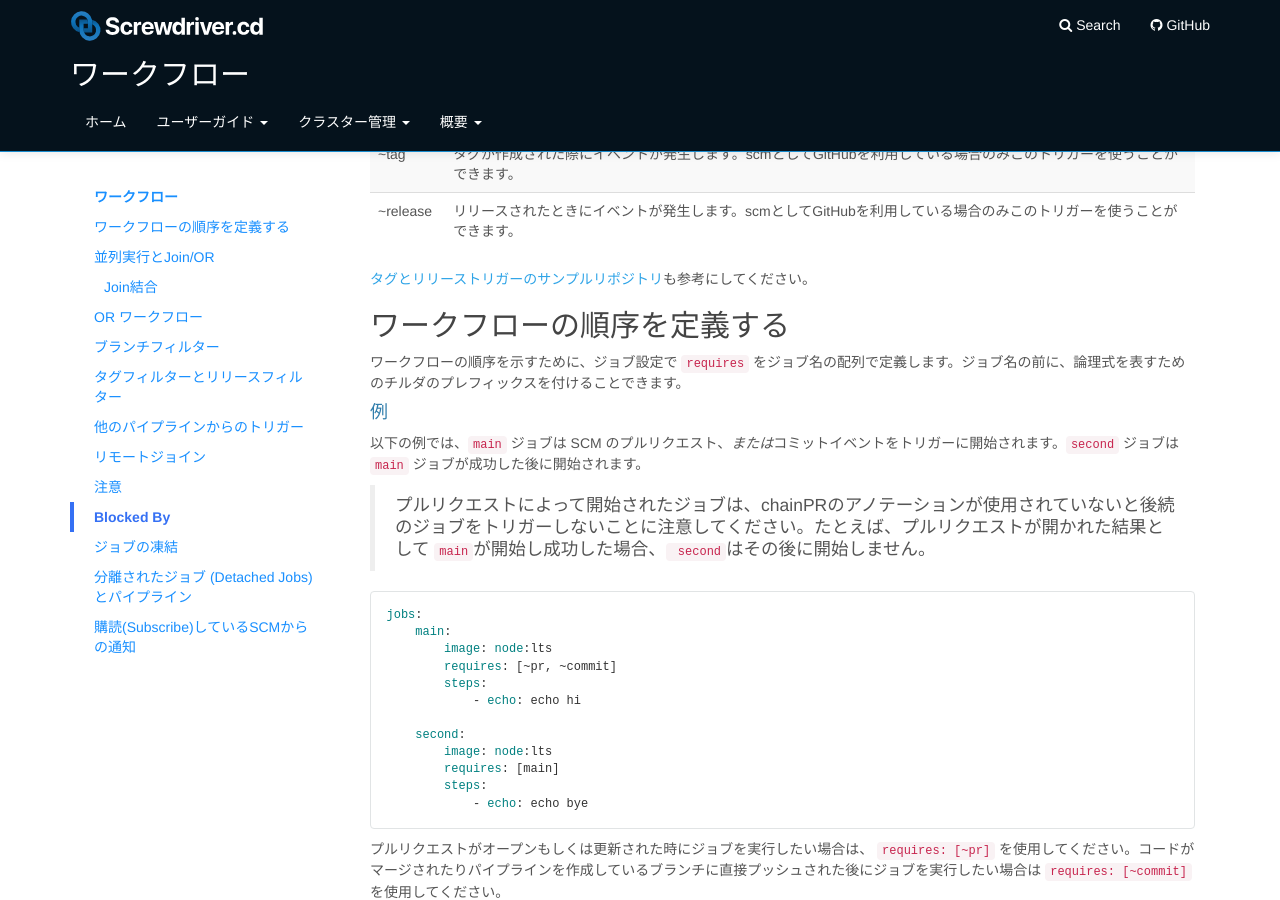
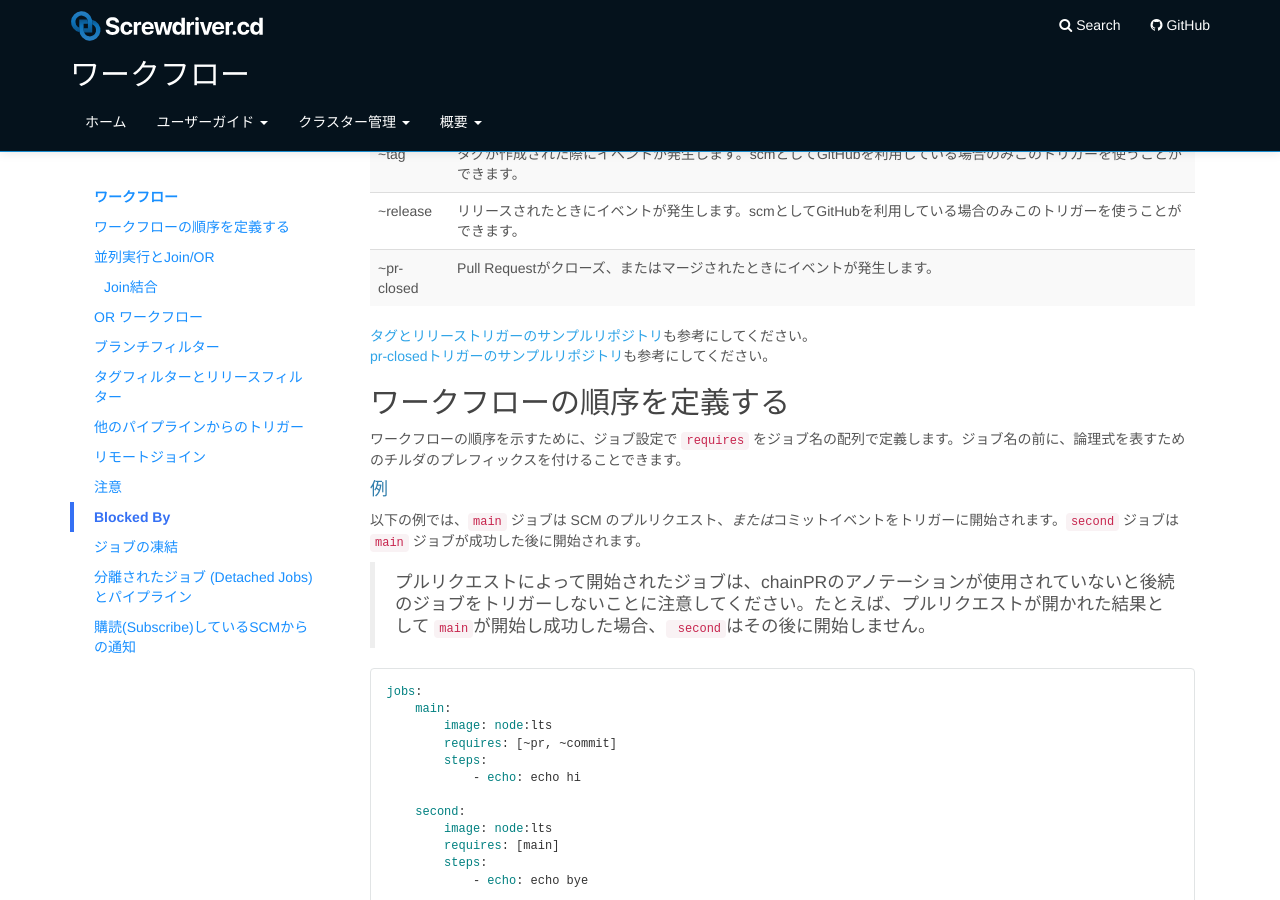
Before and after one commit to screwdriver-cd/guide, a Jekyll site: the page built from docs/ja/user-guide/configuration/workflow.md, in a window 1280 px wide and 900 px high, scrolled down 360 px. Built offline with Jekyll 4.4.1, drawn with Linux system fonts in a browser that asks for light colours.

Commit message:
docs: Japanese translation 2025-05 (#627)

```diff
--- a/docs/ja/user-guide/configuration/workflow.md
+++ b/docs/ja/user-guide/configuration/workflow.md
@@ -48,8 +48,10 @@ Screwdriver は全てのパイプラインに対し、SCM のイベントに対
 | ~commit  | パイプラインのブランチに対してコミットが行われた場合にイベントが発生します。パイプラインを手動で開始した場合、`~commit`トリガーを持つ全てのジョブのビルドが発生します。 |
 | ~tag     | タグが作成された際にイベントが発生します。scmとしてGitHubを利用している場合のみこのトリガーを使うことができます。                                              |
 | ~release | リリースされたときにイベントが発生します。scmとしてGitHubを利用している場合のみこのトリガーを使うことができます。                                              |
+| ~pr-closed | Pull Requestがクローズ、またはマージされたときにイベントが発生します。 |
 
 [タグとリリーストリガーのサンプルリポジトリ](https://github.com/screwdriver-cd-test/tag-trigger-example)も参考にしてください。
+[pr-closedトリガーのサンプルリポジトリ](https://github.com/screwdriver-cd-test/pr-closed-trigger-example)も参考にしてください。
 
 ## ワークフローの順序を定義する
 
```
